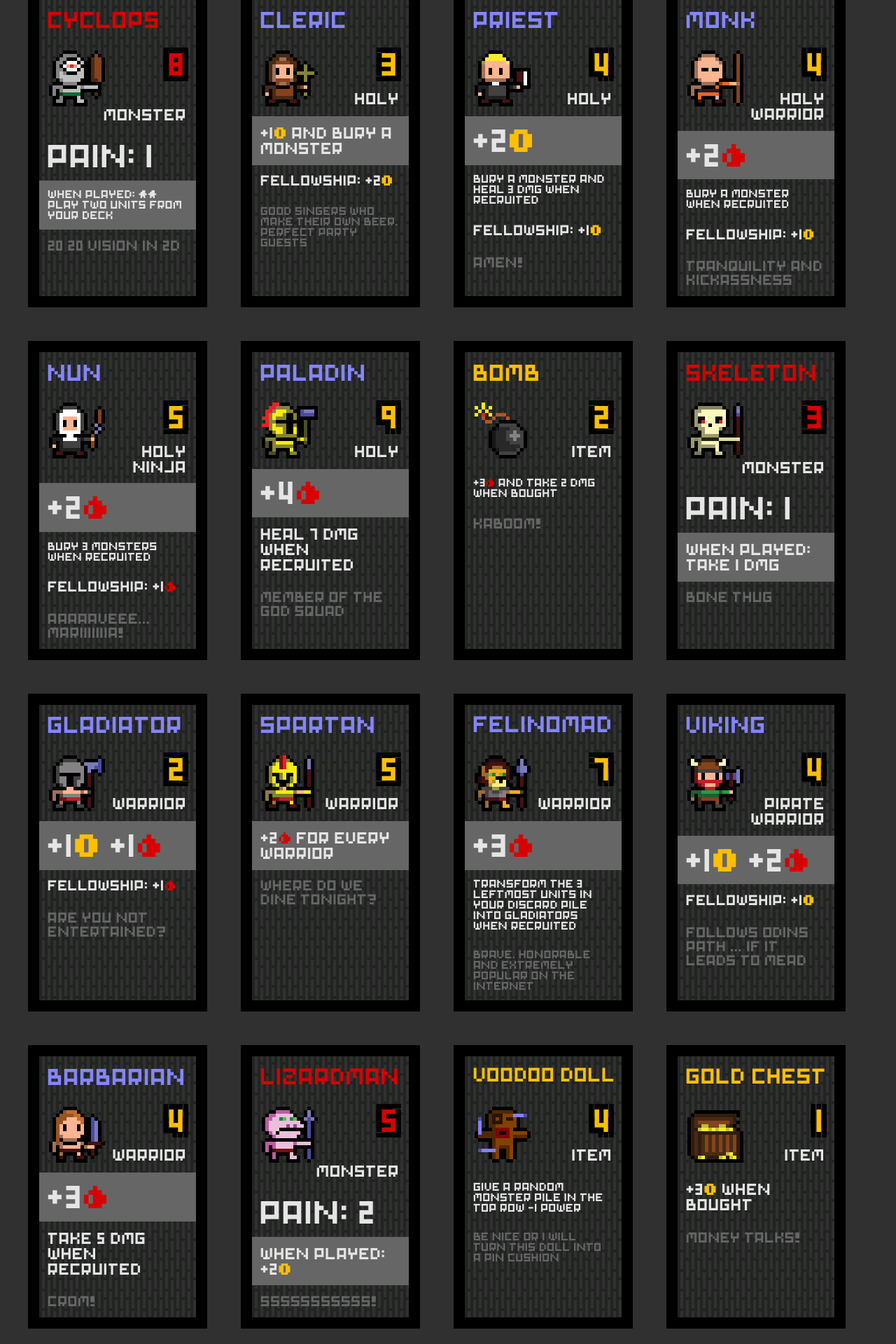
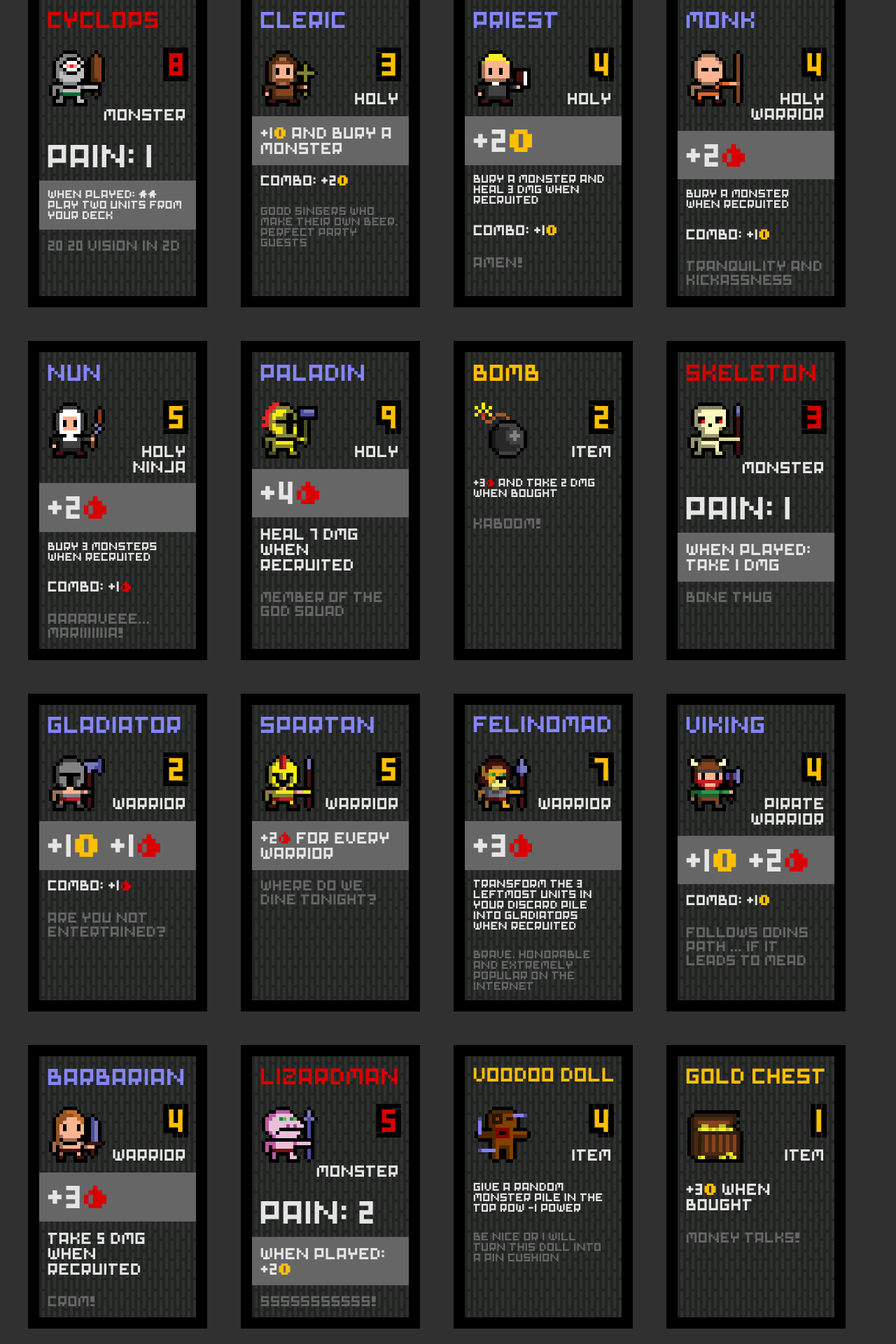
Before and after one commit to MattArnold/toarms.games.github.io, a Jekyll site: the page built from index.md, in a window 1280 px wide. Shown: the part 3102-5022 px from the top of the page at 70% size. Built offline with Jekyll 4.4.1, drawn with Linux system fonts in a browser that asks for light colours; some of the changed text lies outside the part shown.

Commit message:
Change the term fellowship to combo.

```diff
--- a/_layouts/default.html
+++ b/_layouts/default.html
@@ -130,13 +130,13 @@
     {{ card.gain | replace: "g", coin | replace: "b", blood }}
   </div>
 {% endif %}
-{% if card.fellowship %}
-  {% if card.fellowship.size > 40 %}
-  <div class="small card-fellowship">
+{% if card.combo %}
+  {% if card.combo.size > 40 %}
+  <div class="small card-combo">
   {% else %}
-  <div class="card-fellowship">
+  <div class="card-combo">
   {% endif %}
-    {{ card.fellowship | replace: "g", coin | replace: "b", blood }}
+    {{ card.combo | replace: "g", coin | replace: "b", blood }}
   </div>
 {% endif %}
 {% if card.flavor %}
--- a/assets/css/main.scss
+++ b/assets/css/main.scss
@@ -261,7 +261,7 @@ h1.title, .cost {
   background-color: $grey;
 }
 
-.card-fellowship {
+.card-combo {
   font-size: .9rem;
 }
 
```
Also changed, not shown: _data/cards.yaml (+31 -31 lines).
